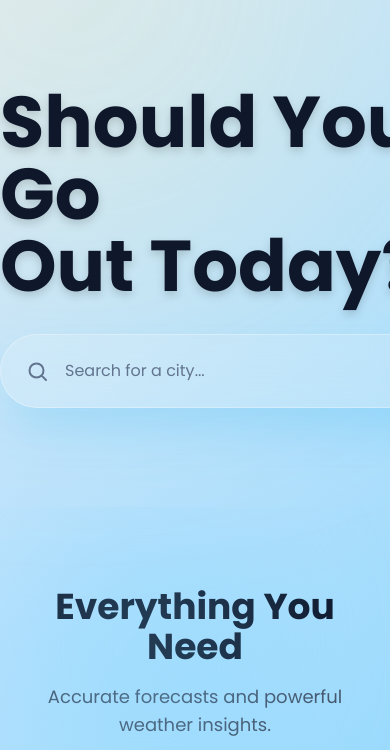
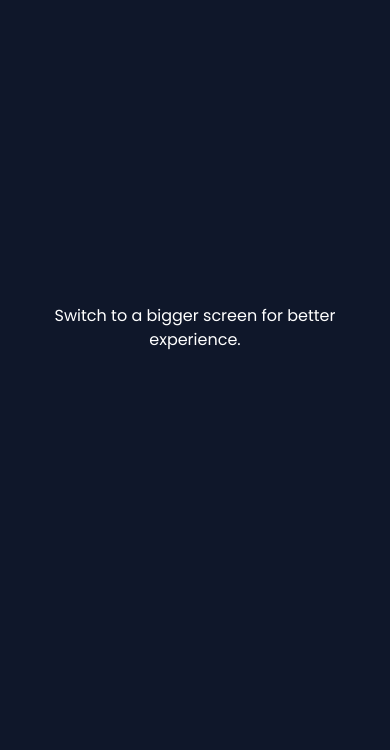
Before and after one commit to harshmaan028-coder/Weather-App, a website built with Vite: page index.html in a window 390 px wide. Shown: the part 94-844 px from the top of the page. Built offline with nearby package versions, Linux system fonts and the light colour scheme.

```diff
--- a/index.html
+++ b/index.html
@@ -23,6 +23,11 @@
 
 </head>
 <body class="p-0 m-0 box-border min-h-screen bg-[linear-gradient(135deg,#dbeafe_0%,#7dd3fc_45%,#3b82f6_100%)] relative">
+
+<div class="mobile-warning">
+    <h1>Switch to a bigger screen for better experience.</h1>
+</div>
+
   <div class="absolute top-0 left-0 w-[450px] h-[450px] bg-yellow-200 rounded-full blur-[180px] opacity-40 -translate-x-1/3 -translate-y-1/3 pointer-events-none"></div>
   <header class="sticky top-0 z-50 bg-white/20 backdrop-blur-md border-b border-white/30">
     <nav class="h-20 max-w-[1200px] mx-auto px-8 flex items-center justify-between">
--- a/src/style.css
+++ b/src/style.css
@@ -1011,3 +1011,28 @@
     width: 100px;
     margin-top: 30px;
 }
+
+/* Hide the warning on desktop */
+.mobile-warning {
+    display: none;
+}
+
+/* Show warning on tablets and phones */
+@media (max-width: 1250px) {
+    .mobile-warning {
+        display: flex;
+        position: fixed;
+        inset: 0;
+        background: #0f172a;
+        color: white;
+        justify-content: center;
+        align-items: center;
+        text-align: center;
+        padding: 2rem;
+        z-index: 9999;
+    }
+
+    .site-content {
+        display: none;
+    }
+}
```
